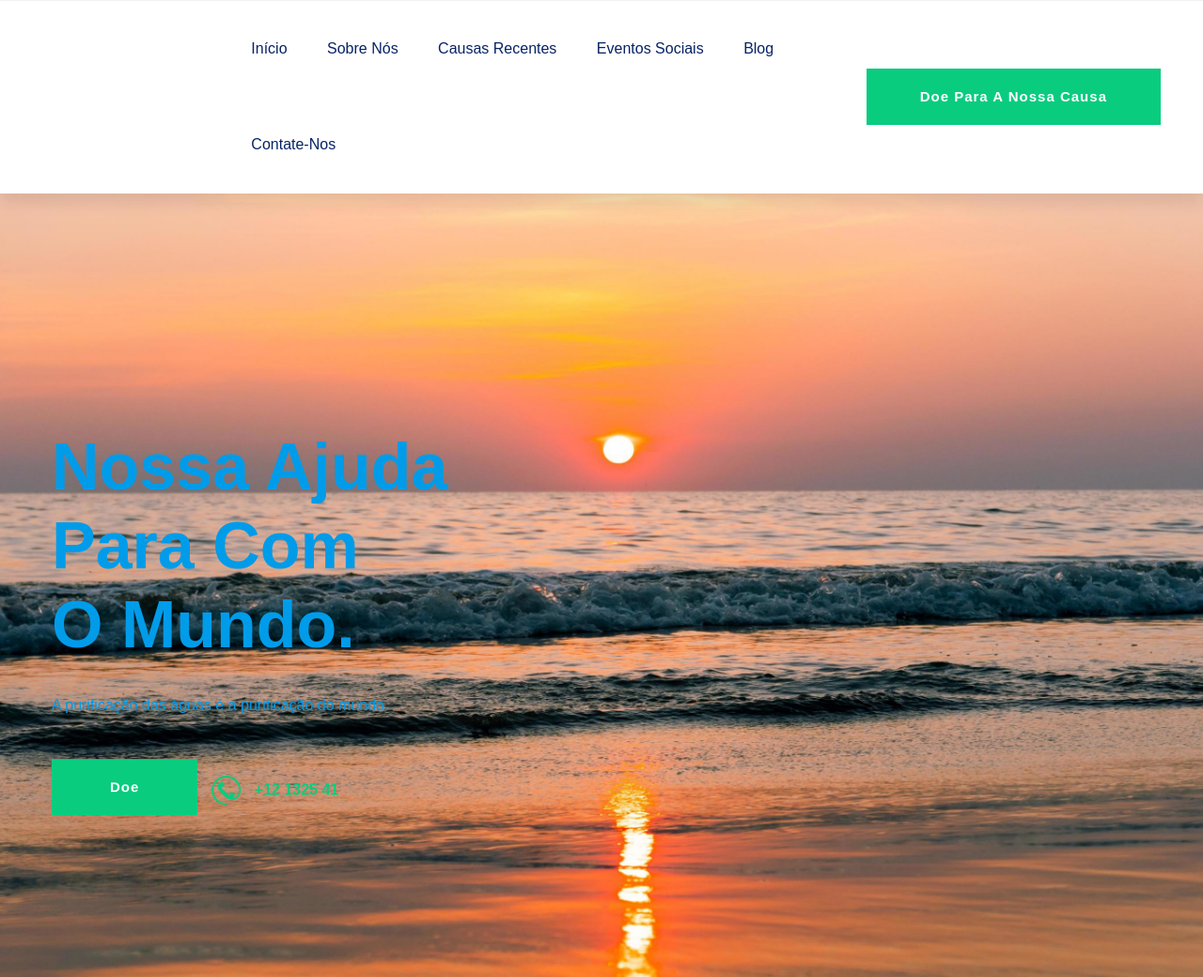
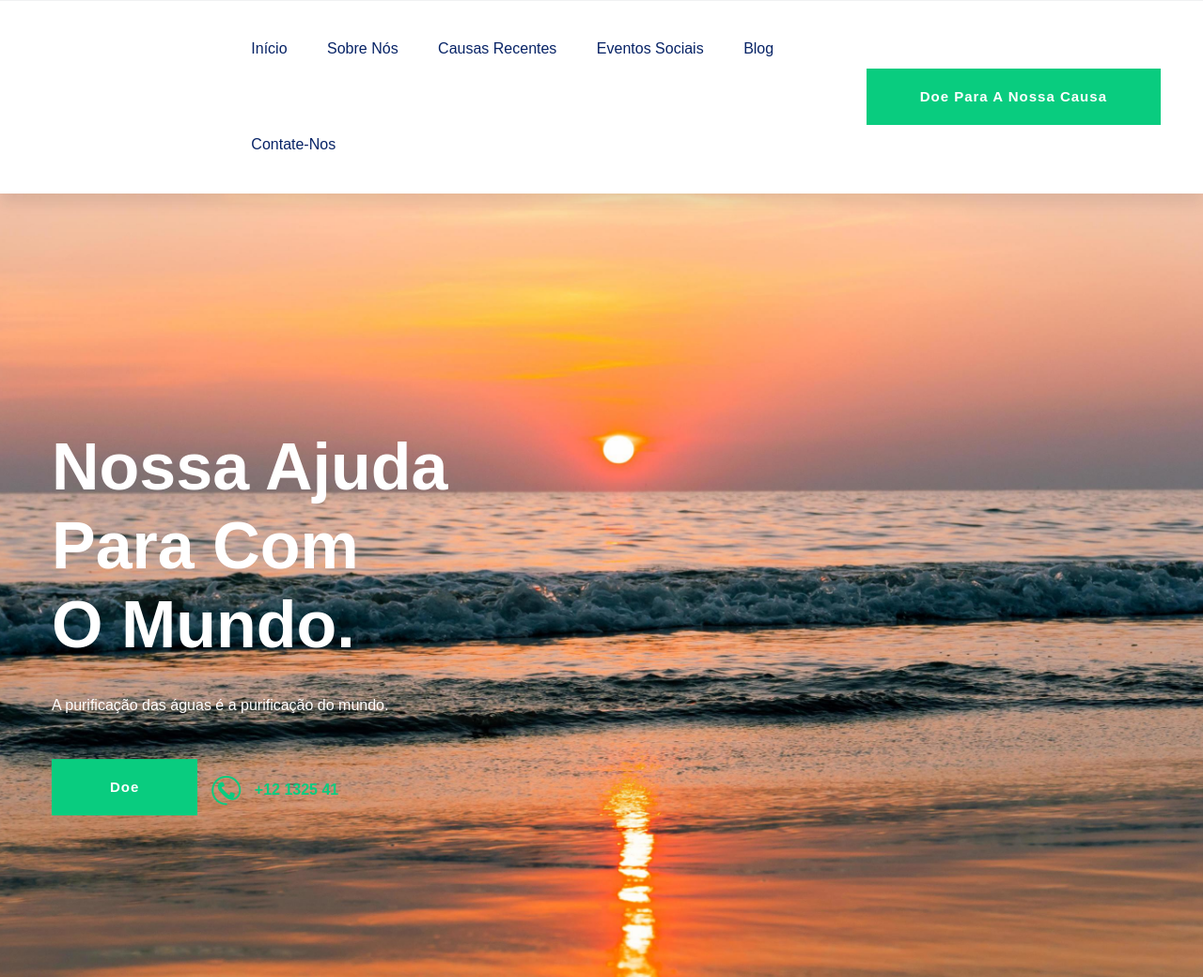
Before and after one commit to EmanueIDev/ProjIntegrador, a plain HTML site: page index.html in a window 1280 px wide. Shown: the part 60-1100 px from the top of the page at 94% size. Drawn offline with Linux system fonts and the light colour scheme; a web font is replaced by a local one.

Commit message:
Alterações 3

```diff
--- a/index.html
+++ b/index.html
@@ -126,8 +126,8 @@
                     <div class="row">
                         <div class="col-xl-6 col-lg-6 col-md-8 col-sm-10">
                             <div class="hero__caption">
-                                <h1 style="color: #009ce9">Nossa ajuda para com<br> o mundo.</h1>
-                                <p style="color: #009ce9">A purificação das águas é a purificação do mundo.</p>
+                                <h1 style="color: white">Nossa ajuda para com<br> o mundo.</h1>
+                                <p style="color: white">A purificação das águas é a purificação do mundo.</p>
                                 <div class="hero__btn">
                                     <a href="industries.html" class="btn hero-btn mb-10">Doe</a>
                                     <a href="industries.html" class="cal-btn ml-15">
```
